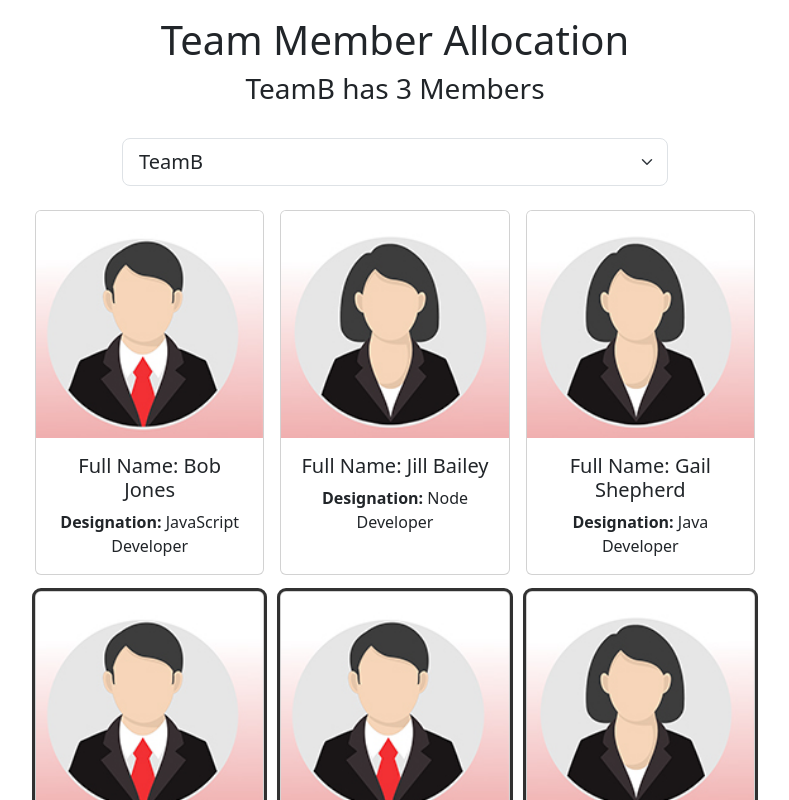
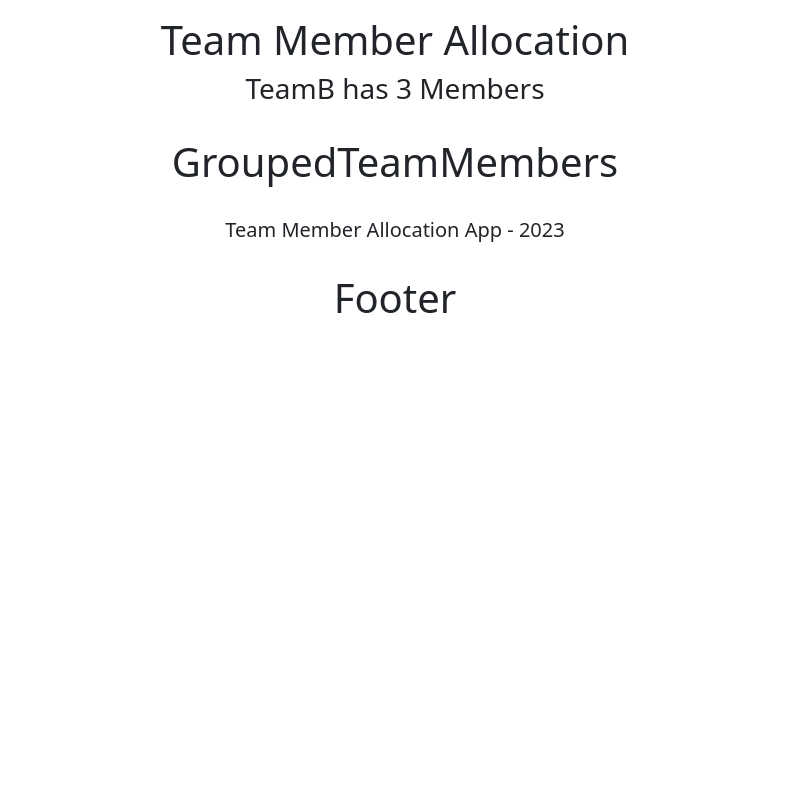
Before and after one commit to codyfeldhaus/team-member-demo-josh, a React (Create React App) app in the folder team-member-demo/: page /GroupedTeamMembers in a window 1280 px wide. Shown: the top 800 px of the page, without its empty margins (245-1034 px from the left). Built offline with nearby package versions, Linux system fonts and the light colour scheme.

Commit message:
Created GroupedTeamMembers.jsx file
The error in the browser, I assume was created after I added the local storage components.

```diff
--- a/team-member-demo/src/App.jsx
+++ b/team-member-demo/src/App.jsx
@@ -4,6 +4,8 @@ import Header from './Header';
 import Footer from './Footer';
 import Employees from './Employees';
 import './App.css';
+import {BrowserRouter as Router, Route, Routes} from 'react-router-dom'
+import GroupedTeamMembers from "./GroupedTeamMembers";
 
 
 function App() {
@@ -118,15 +120,23 @@ function App() {
 
   return (
     <div>
+      <Router>
         <Header selectedTeam={selectedTeam}
                 teamMemberCount={employees.filter((employee) => employee.teamName === selectedTeam).length}
         />
-      <Employees employees={employees}
+          <Routes>
+            <Route path = "/"
+              element={<Employees employees={employees}
               selectedTeam={selectedTeam}
               handleEmployeeCardClick={handleEmployeeCardClick}
               handleTeamSelectionChange={handleTeamSelectionChange}
-      />
+            />}>
+            </Route>
+            <Route path ="/GroupedTeamMembers" element = {<GroupedTeamMembers/>}>
+            </Route>
+        </Routes>
         <Footer/>
+      </Router>
     </div>
   );
 }
--- /dev/null
+++ b/team-member-demo/src/GroupedTeamMembers.jsx
@@ -0,0 +1,13 @@
+const GroupedTeamMembers = () => {
+
+    return (
+        <header className="container">
+            <div className="row justify-content-center mt-3 mb-4">
+                <div className="col-8">
+                    <h1>GroupedTeamMembers</h1>
+                </div>
+            </div>
+        </header>
+    );
+}
+export default GroupedTeamMembers
```
Lines whose indentation alone changed are shown as unchanged.
